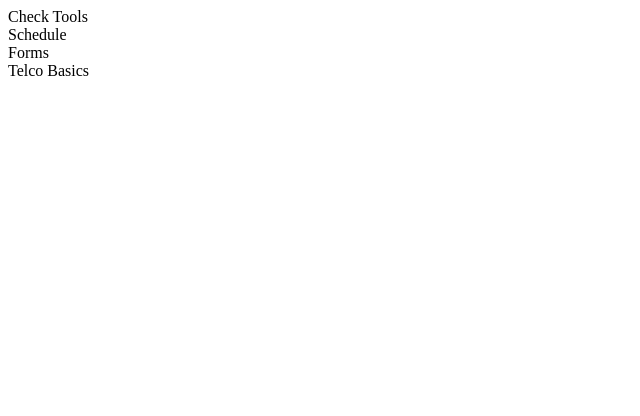
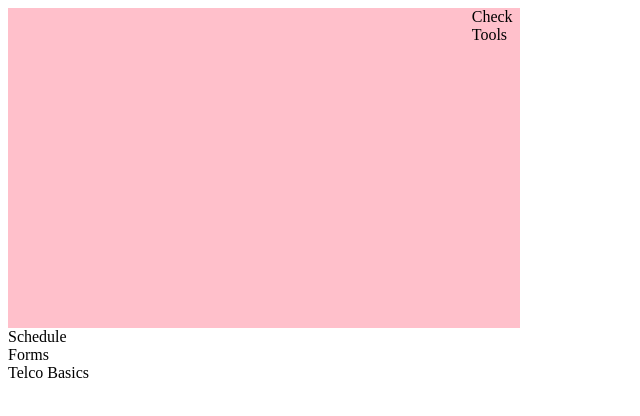
Before and after one commit to Brettj85/newHireTracker, a plain HTML site: page index.html in a window 1280 px wide. Shown: the whole page, without its empty margins (0-640 px from the left). Drawn offline with Linux system fonts and the light colour scheme; files that its build step writes are made by us from their sources; files whose address does not match are found by name.

Commit message:
added some CSS not working

```diff
--- a/css/main.css
+++ b/css/main.css
@@ -1,10 +1,16 @@
 .topContainer{
     display: flex;
+    height: 40vh;
+    width: 40vw;
+    background-color: pink;
 
 }
 
 .toolContainer{
     flex-direction: row;
+    width: 60vw;
+    height: 30vh;
+
 }
 
 .toolContainer>div{
```
